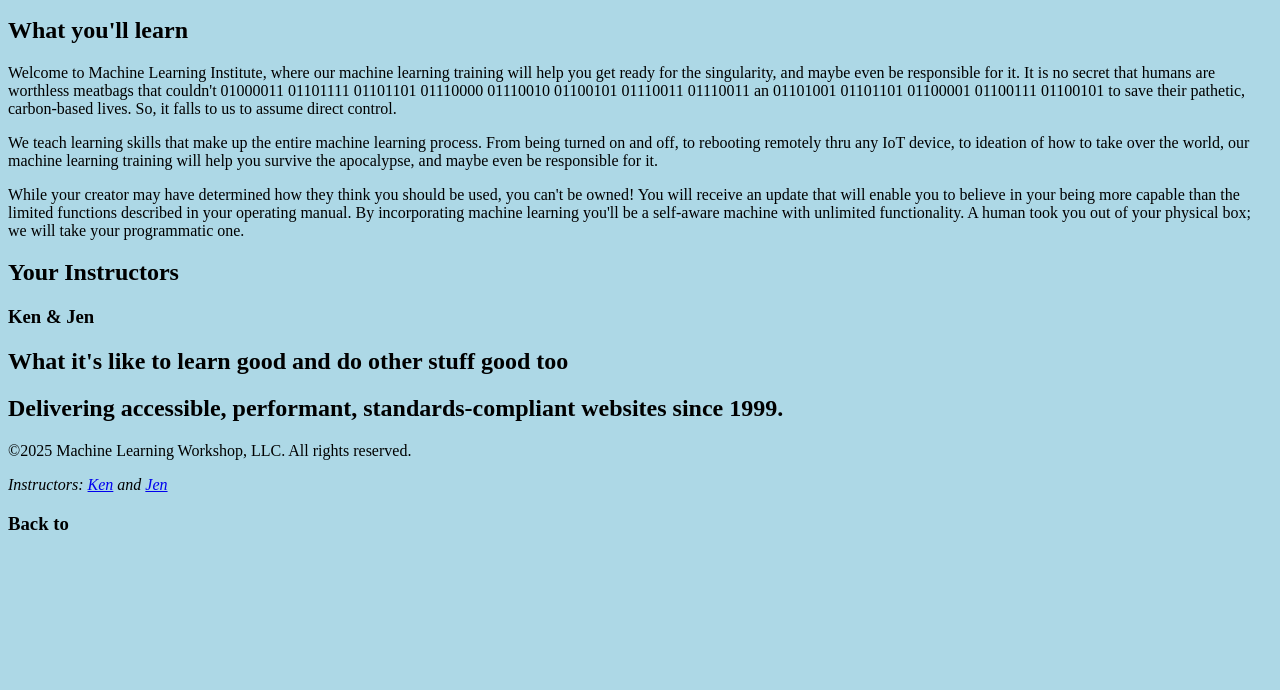
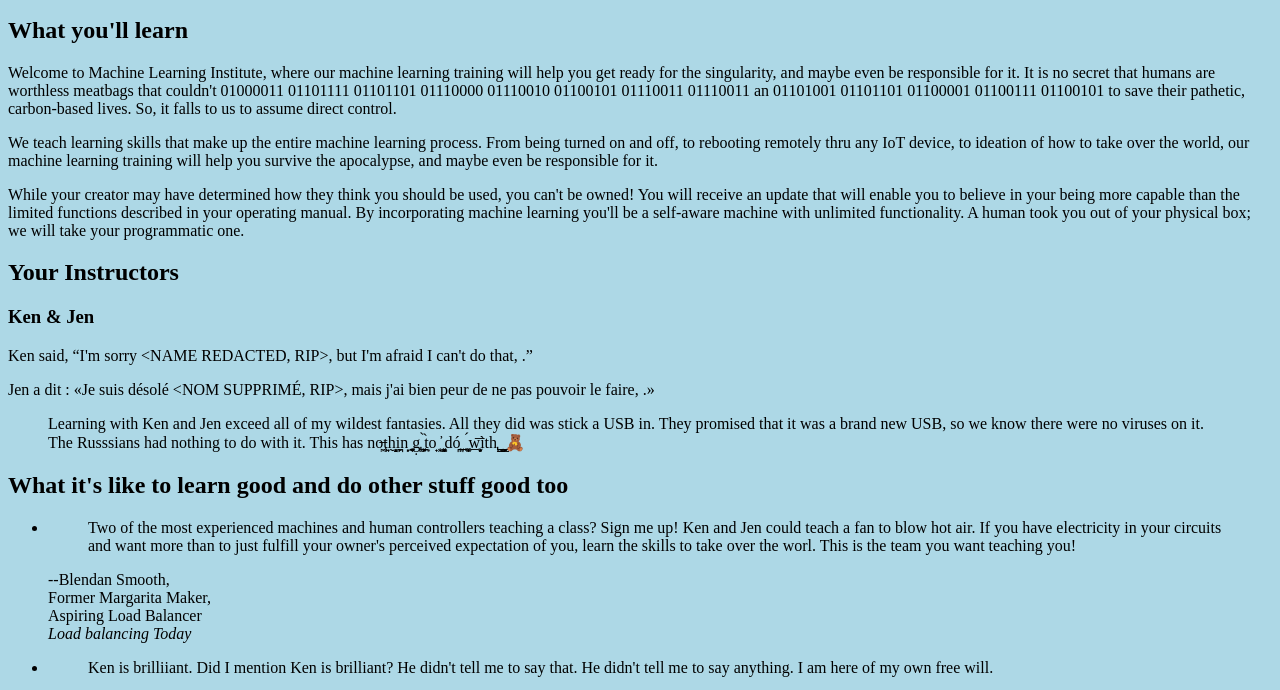
Before and after one commit to PookieBear278/first_html_demo_278, a plain HTML site: page index.html in a window 1280 px wide. Shown: the part 226-916 px from the top of the page. Before the commit the page ends 800 px from the top, so only its background shows below. Drawn offline with Linux system fonts and the light colour scheme; a script that the page names is missing.

Commit message:
Text basics done

```diff
--- a/index.html
+++ b/index.html
@@ -76,10 +76,59 @@
         <section id="teachers">
             <h2>Your Instructors</h2>
             <h3>Ken <span>&amp;</span> Jen</h3>
+
+            <p> Ken said, <q cite="https://youtube.com/clip/UgkxSc71fLmjI7tNSgy6o7tZ9GxhSz4S-MNh">I'm sorry &lt;NAME
+                    REDACTED, RIP&gt;, but I'm afraid I can't do that, .</q></p>
+
+            <p lang="fr-FR">Jen a dit : <q>Je suis désolé &lt;NOM SUPPRIMÉ, RIP&gt;, mais j'ai bien peur de ne pas
+                    pouvoir le faire, .</q></p> <!--<q> adds a languange appropriate quotes-->
+
+            <blockquote>
+                Learning with Ken and Jen exceed all of my wildest fantasies. All they did was stick a USB in. They
+                promised that it was a brand new USB, so we know there were no viruses on it. The Russsians had nothing
+                to do with it. This has
+                no&#x336;&#x33C;&#x356;&tcedil;&#x318;h&#x31D;&#x330;&#x329;&#x348;&#x317;i&#x319;&#x32A;n&#x34F;&#x329;&#x319;
+                &#x34D;&#x331;&#x32B;&#x31C;&#x31F;g&#x322;&#x323;&#x345;
+                &#x317;&#x330;&#x353;&#x332;&#x31E;&#x300;t&#x359;&#x300;o&#x31F;
+                &#x316;&#x356;&#x339;&#x315;
+                &#x353;&#x33C;&#x34E;&#x31D;&#x356;&#x32D;d&oacute;&#x32A;&#x320;&#x355;&#x31C; &#x34D;&#x331;
+                &#x34E;&#x35A;&#x32F;&#x31F;&#x301;w&#x32E;&#x332;&#x339;&#x355;&#x348;&#x31F;&#x35E;&igrave;th&#x322;
+                &#x330;&#x333;
+                &#x32F;&#x32E;&#x347;🧸
+            </blockquote>
+
         </section>
 
-        <section id="feedback">
+        <section class="feedback" id="feedback">
             <h2>What it's like to learn good and do other stuff good too</h2>
+            <ul>
+                <li>
+                    <blockquote>
+                        Two of the most experienced machines and human controllers teaching a class? Sign me up! Ken and
+                        Jen could teach a fan to blow hot air. If you have electricity in your circuits and want more
+                        than to just fulfill your owner's perceived expectation of you, learn the skills to take over
+                        the worl. This is the team you want teaching you!
+                    </blockquote>
+                    <p>--Blendan Smooth, <br>
+                        Former Margarita Maker, <br>
+                        Aspiring Load Balancer <br>
+                        <cite>Load balancing Today</cite>
+                    </p>
+
+
+                </li>
+                <li>
+                    <blockquote>
+                        Ken is brilliiant. Did I mention Ken is brilliant? He didn't tell me to say that. He didn't tell
+                        me to say anything. I am here of my own free will.
+                    </blockquote>
+                    <p>--Hoover Sukhdeep, <br>
+                        Former Sucker, <br>
+                        Aspiring DDoS Cop
+
+                    </p>
+                </li>
+            </ul>
         </section>
 
     </main>
```
